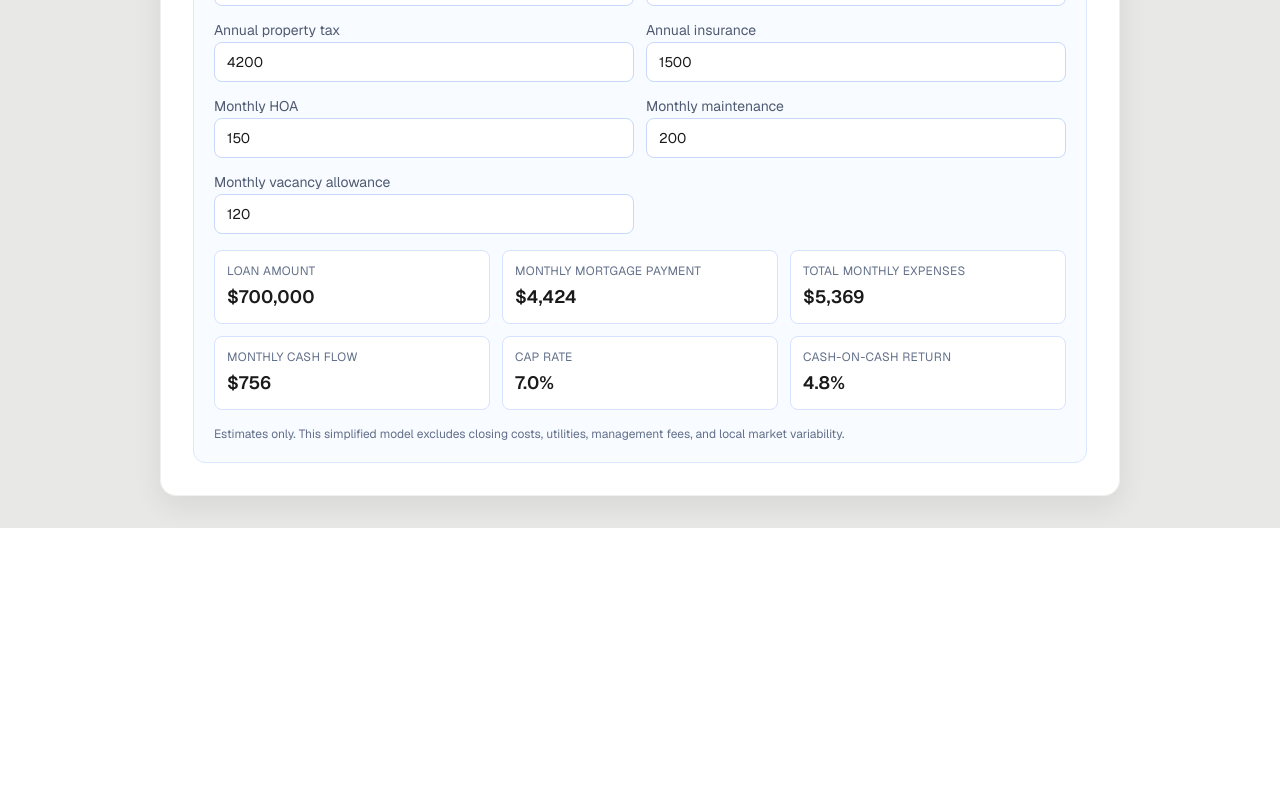
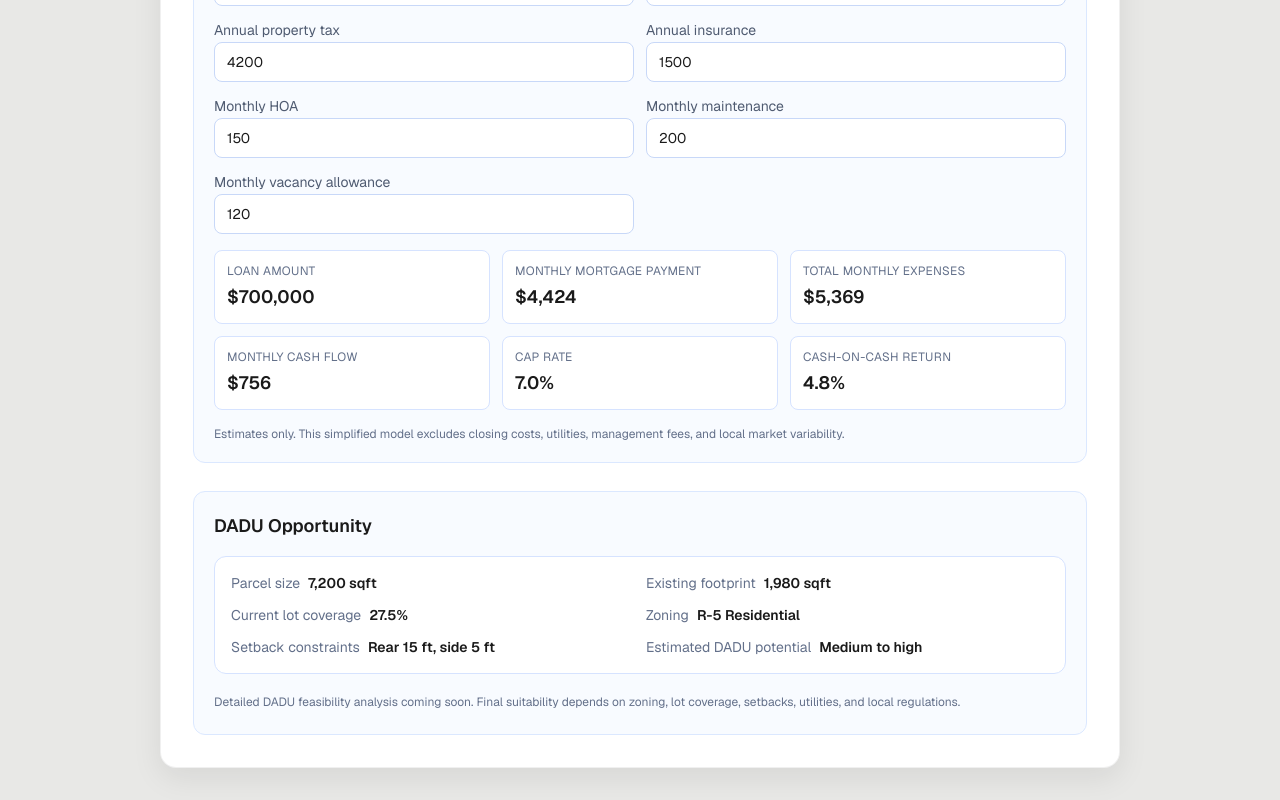
Before and after one commit to analizere/real-estate-ai, a Next.js app: page /property/1 in a window 1280 px wide. Shown: the part 1166-1966 px from the top of the page. Before the commit the page ends 1694 px from the top, so only its background shows below. Built offline with nearby package versions, Linux system fonts and the light colour scheme.

Commit message:
Dadu opps section

```diff
--- a/app/property/[id]/page.tsx
+++ b/app/property/[id]/page.tsx
@@ -89,6 +89,57 @@ export default async function PropertyDetailPage({ params }: PropertyPageProps)
             </section>
 
             <DealAnalysis initialPurchasePrice={property.price} />
+
+            <section className="space-y-4 rounded-xl border border-[#dbe8ff] bg-[#f8fbff] p-5">
+              <h2 className="text-lg font-semibold text-[#1a1a1a]">
+                DADU Opportunity
+              </h2>
+
+              <div className="grid grid-cols-1 gap-3 rounded-xl border border-[#d6e3ff] bg-white p-4 text-sm sm:grid-cols-2">
+                <p>
+                  <span className="text-[#63708a]">Parcel size</span>
+                  <span className="ml-2 font-semibold text-[#1a1a1a]">
+                    7,200 sqft
+                  </span>
+                </p>
+                <p>
+                  <span className="text-[#63708a]">Existing footprint</span>
+                  <span className="ml-2 font-semibold text-[#1a1a1a]">
+                    1,980 sqft
+                  </span>
+                </p>
+                <p>
+                  <span className="text-[#63708a]">Current lot coverage</span>
+                  <span className="ml-2 font-semibold text-[#1a1a1a]">
+                    27.5%
+                  </span>
+                </p>
+                <p>
+                  <span className="text-[#63708a]">Zoning</span>
+                  <span className="ml-2 font-semibold text-[#1a1a1a]">
+                    R-5 Residential
+                  </span>
+                </p>
+                <p>
+                  <span className="text-[#63708a]">Setback constraints</span>
+                  <span className="ml-2 font-semibold text-[#1a1a1a]">
+                    Rear 15 ft, side 5 ft
+                  </span>
+                </p>
+                <p>
+                  <span className="text-[#63708a]">Estimated DADU potential</span>
+                  <span className="ml-2 font-semibold text-[#1a1a1a]">
+                    Medium to high
+                  </span>
+                </p>
+              </div>
+
+              <p className="text-xs leading-6 text-[#63708a]">
+                Detailed DADU feasibility analysis coming soon. Final suitability
+                depends on zoning, lot coverage, setbacks, utilities, and local
+                regulations.
+              </p>
+            </section>
           </div>
         </article>
       </main>
```
